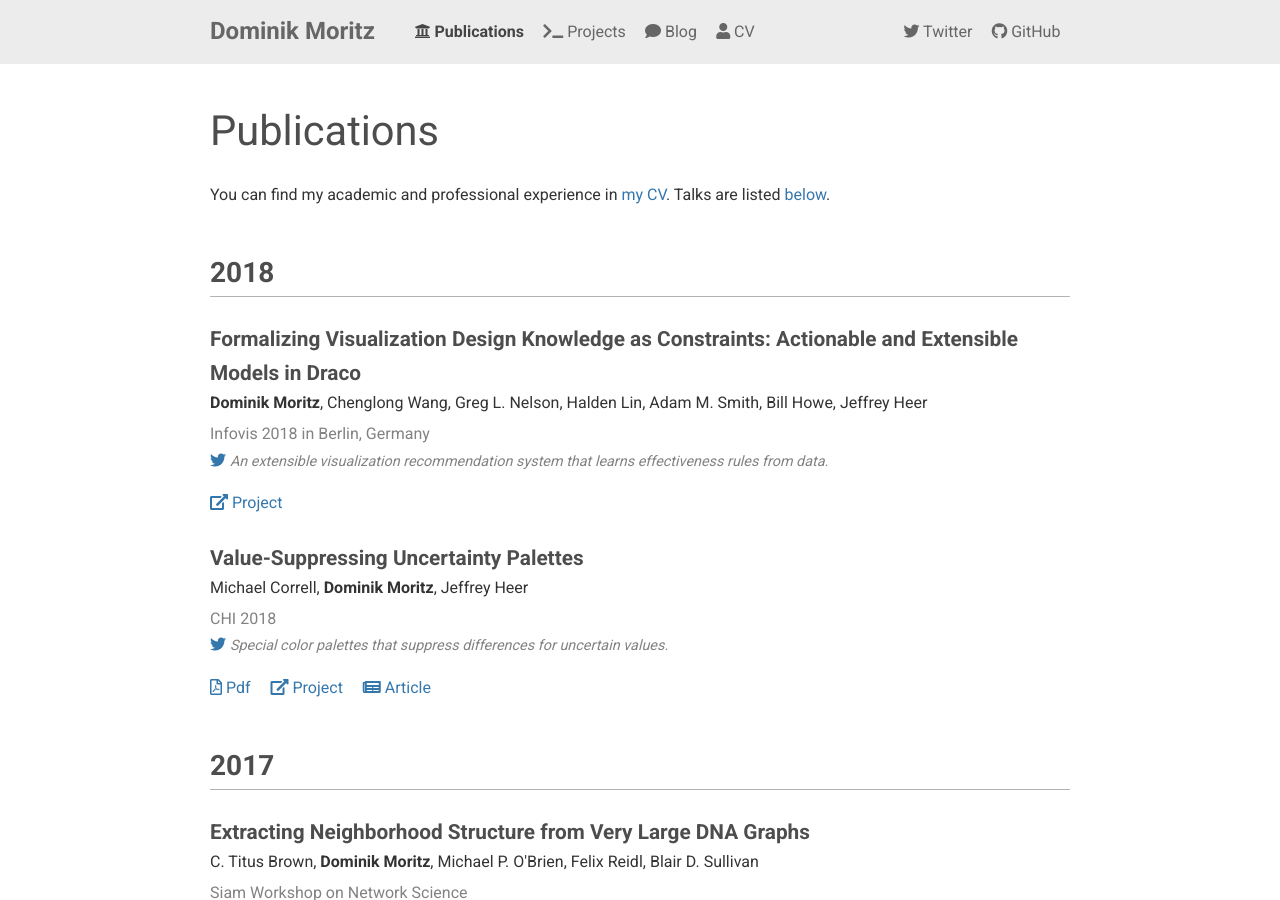
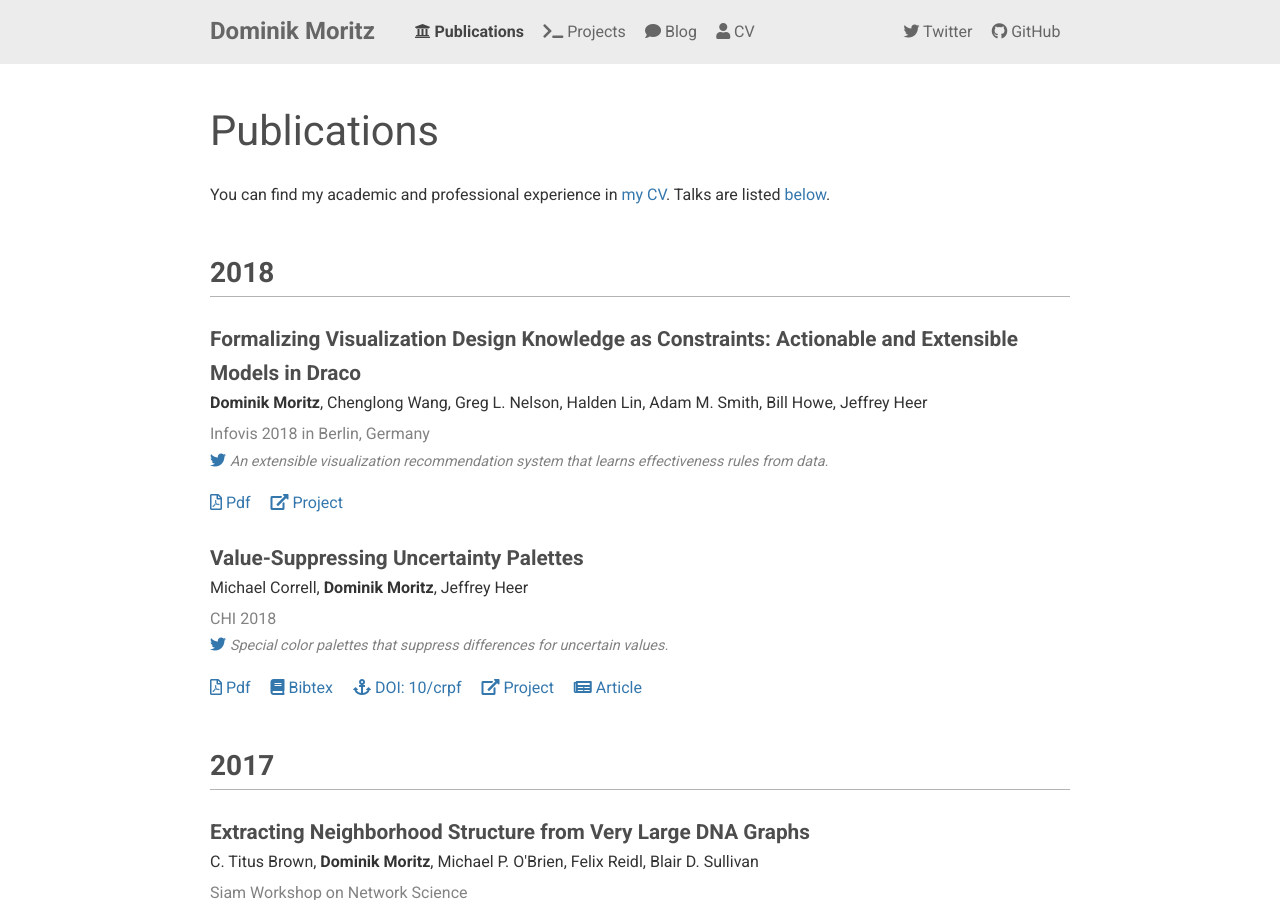
Before and after one commit to domoritz/domoritz.github.io, a Jekyll site: the page built from publications.md, in a window 1280 px wide and 900 px high. Built offline with Jekyll 4.4.1, drawn with Linux system fonts in a browser that asks for light colours; nearby versions of some CDN libraries.

Commit message:
Add draco paper

```diff
--- a/_data/publications.yml
+++ b/_data/publications.yml
@@ -10,6 +10,7 @@
     - Jeffrey Heer
   venue: Infovis 2018
   venue_location: Berlin, Germany
+  pdf: /papers/2018-Draco-InfoVis.pdf
   link: https://uwdata.github.io/draco/
   tweet: An extensible visualization recommendation system that learns effectiveness rules from data.
 
@@ -22,6 +23,8 @@
   venue: CHI 2018
   tweet: Special color palettes that suppress differences for uncertain values.
   pdf: /papers/2018-VSUPs-CHI.pdf
+  doi: 10.1145/3173574.3174216
+  short_doi: 10/crpf
   link: https://github.com/uwdata/vsup
   blog: https://medium.com/@uwdata/value-suppressing-uncertainty-palettes-426130122ce9
 
```
Also changed, not shown: 1 other file.
